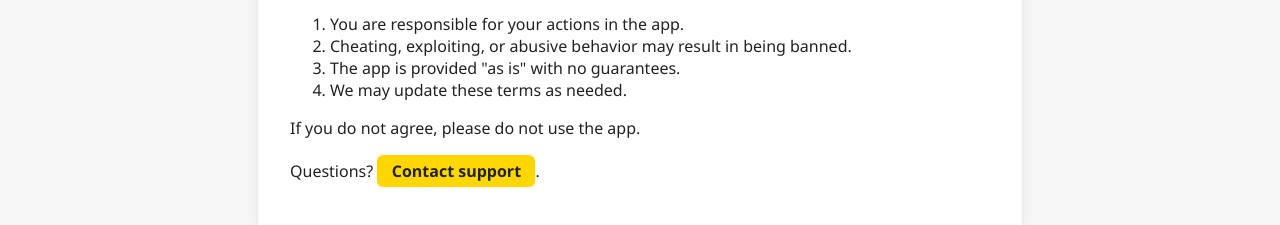
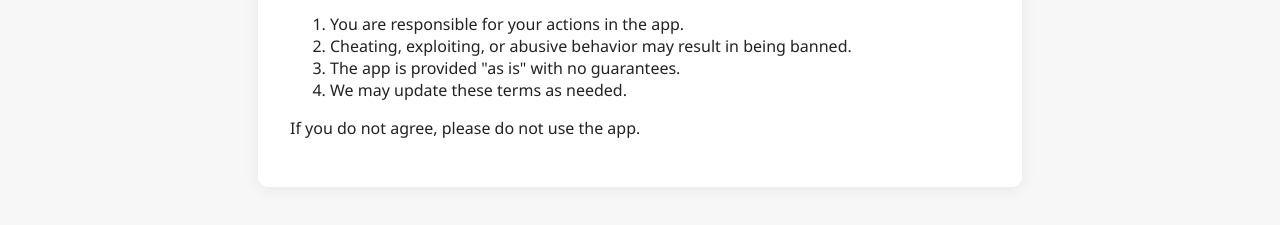
Before and after one commit to RoughTechs/roughtechs-website, a plain HTML site: page terms.html in a window 1280 px wide. Shown: the part 263-488 px from the top of the page. Drawn offline with Linux system fonts and the light colour scheme.

Commit message:
feat: removed the contact section of terms

```diff
--- a/terms.html
+++ b/terms.html
@@ -29,7 +29,6 @@
       <li>We may update these terms as needed.</li>
     </ol>
     <p>If you do not agree, please do not use the app.</p>
-    <p>Questions? <a href="mailto:developer@roughtechs.com" class="mailto-link">Contact support</a>.</p>
   </main>
 </body>
 </html>
```
